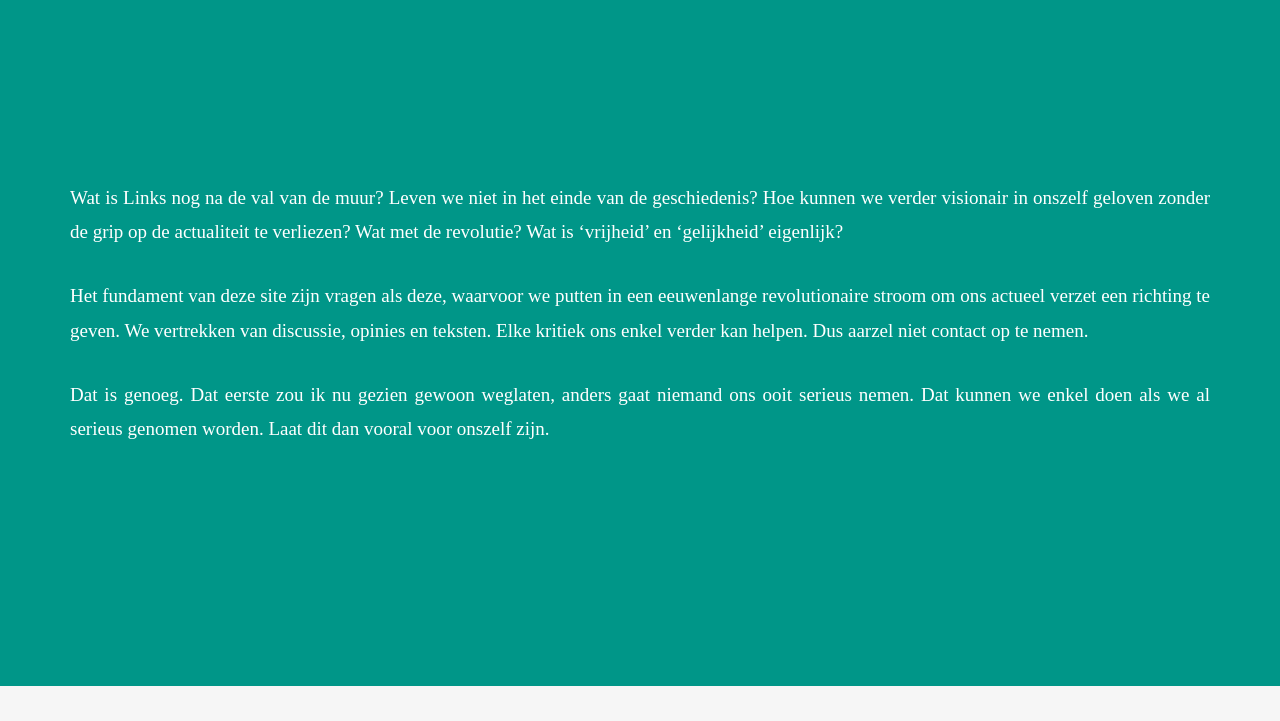
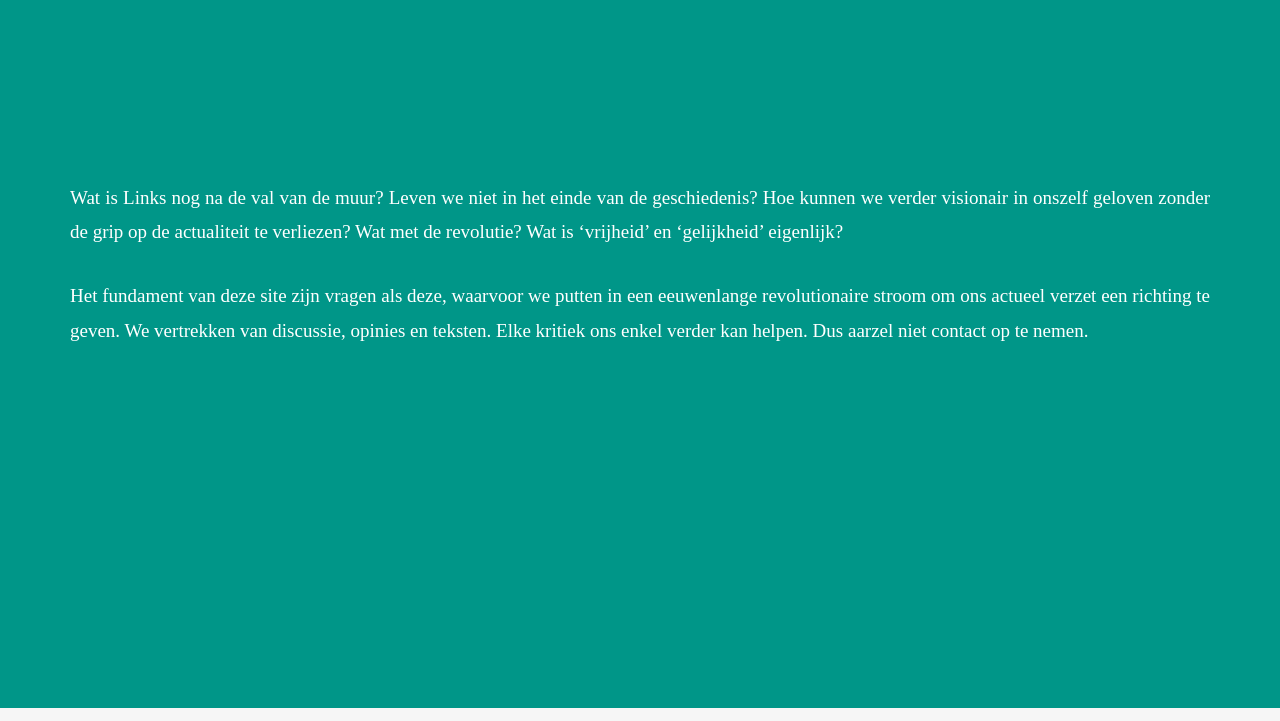
Before and after one commit to vektorr/vektorr.github.io, a plain HTML site: page index.html in a window 1280 px wide. Shown: the part 79-800 px from the top of the page. Drawn offline with Linux system fonts and the light colour scheme; a web font is replaced by a local one.

Commit message:
corr intro

```diff
--- a/_harp/main.less
+++ b/_harp/main.less
@@ -127,7 +127,7 @@ h1,h2,h3{
     margin-bottom: 0px;
     .abstract{
       margin-top: 160px;
-      margin-bottom: 160px;
+      margin-bottom: 280px;
     }
   }
   .discuss{
--- a/index.html
+++ b/index.html
@@ -38,7 +38,6 @@
             <div class="abstract">
               <p>Wat is Links nog na de val van de muur? Leven we niet in het einde van de geschiedenis? Hoe kunnen we verder visionair in onszelf geloven zonder de grip op de actualiteit te verliezen? Wat met de revolutie? Wat is ‘vrijheid’ en ‘gelijkheid’ eigenlijk?</p>
 <p>Het fundament van deze site zijn vragen als deze, waarvoor we putten in een eeuwenlange revolutionaire stroom om ons actueel verzet een richting te geven. We vertrekken van discussie, opinies en teksten. Elke kritiek ons enkel verder kan helpen. Dus aarzel niet contact op te nemen.</p>
-<p>Dat is genoeg. Dat eerste zou ik nu gezien gewoon weglaten, anders gaat niemand ons ooit serieus nemen. Dat kunnen we enkel doen als we al serieus genomen worden. Laat dit dan vooral voor onszelf zijn.</p>
             </div>
           </div>
         </div>
```
Also changed, not shown: _harp/index.md (+0 -2 lines), main.css.
